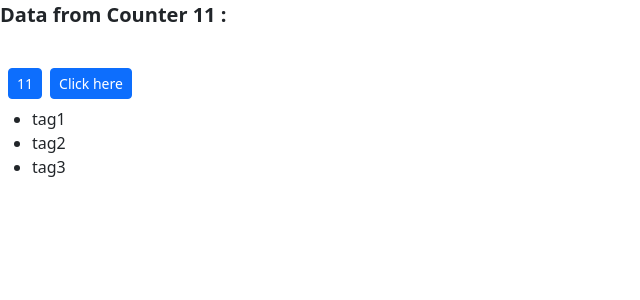
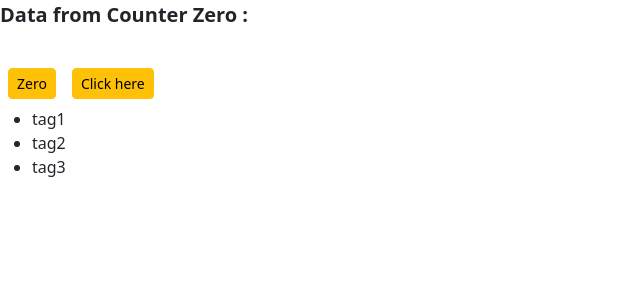
Before and after one commit to brandlab-au/amplify_old, a React (Create React App) app: page / in a window 1280 px wide. Shown: the top 300 px of the page, without its empty margins (0-640 px from the left). Built offline with nearby package versions, Linux system fonts and the light colour scheme.

Commit message:
added colour to buttons

```diff
--- a/src/components/counter.jsx
+++ b/src/components/counter.jsx
@@ -5,7 +5,7 @@ import "bootstrap/dist/css/bootstrap.css";
 
 class Counter extends Component {
   state = {
-    count: 11,
+    count: 0,
     tags: ["tag1", "tag2", "tag3"],
   };
 
@@ -19,18 +19,22 @@ class Counter extends Component {
     this.setState({ count: this.state.count + 1 });
   };
 
+  gerbadgeClasses() {
+    let classes = "btn m-2 btn-";
+    classes += this.state.count === 0 ? "warning btn-sm" : "primary btn-sm";
+    return classes;
+  }
+
   render() {
     return (
-      <div className="jumbotron text-left">
+      <div>
         <span style={this.styles}>
           Data from Counter {this.formatCount()} :<br></br>
           <br></br>
         </span>
-        <button className="btn btn-primary btn-sm m-2">
-          {this.formatCount()}
-        </button>
+        <button className={this.gerbadgeClasses()}>{this.formatCount()}</button>
         <button
-          className="btn btn-primary btn-sm"
+          className={this.gerbadgeClasses()}
           onClick={this.handleIncreament}
         >
           Click here
```
